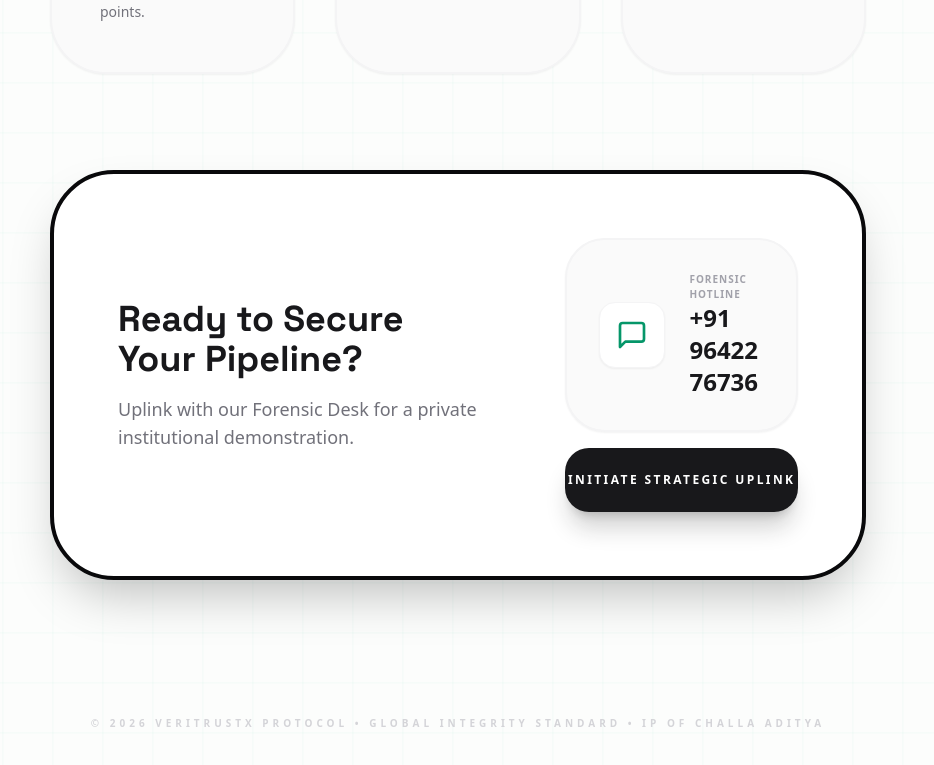
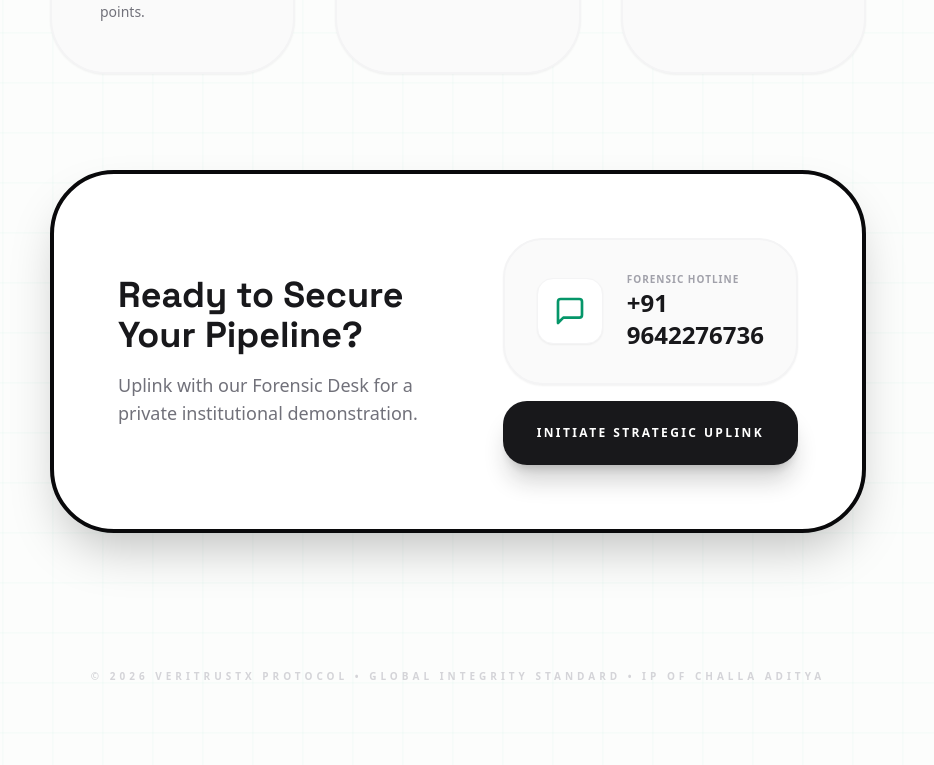
Before and after one commit to vaultiqx-sentinel/VeritrustX, a React (Vite) app: page / in a window 1280 px wide. Shown: the part 2630-3395 px from the top of the page, without its empty margins (310-1244 px from the left). Built offline with nearby package versions, Linux system fonts and the light colour scheme.

Commit message:
VeritrustX v1.19: Final High-Visibility Home & Manifesto active

```diff
--- a/components/Home.tsx
+++ b/components/Home.tsx
@@ -123,7 +123,7 @@ const Home: React.FC<HomeProps> = ({ onEnter, onContact }) => {
                <div className="p-4 bg-white rounded-2xl shadow-sm text-emerald-600 border border-zinc-100"><MessageSquare size={32} /></div>
                <div>
                   <p className="text-[10px] font-black text-zinc-400 uppercase tracking-widest">Forensic Hotline</p>
-                  <p className="text-2xl font-black text-zinc-900">+91 96422 76736</p>
+                  <p className="text-2xl font-black text-zinc-900">+91 9642276736</p>
                </div>
             </div>
             <button onClick={onContact} className="w-full py-6 bg-zinc-900 text-white font-black rounded-3xl uppercase text-xs tracking-[0.2em] hover:bg-emerald-600 transition-all shadow-xl shadow-zinc-900/20 active:scale-95">
```
